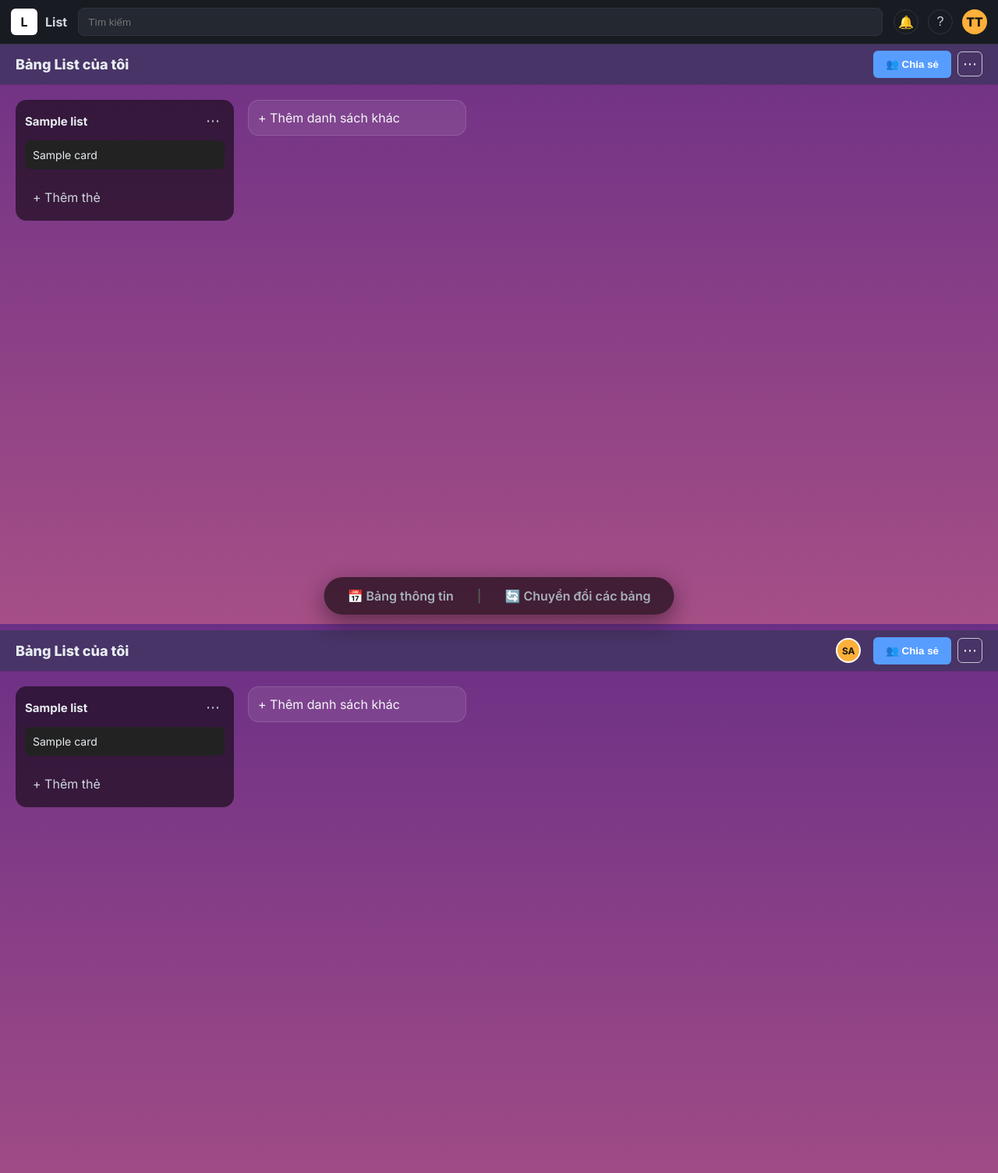
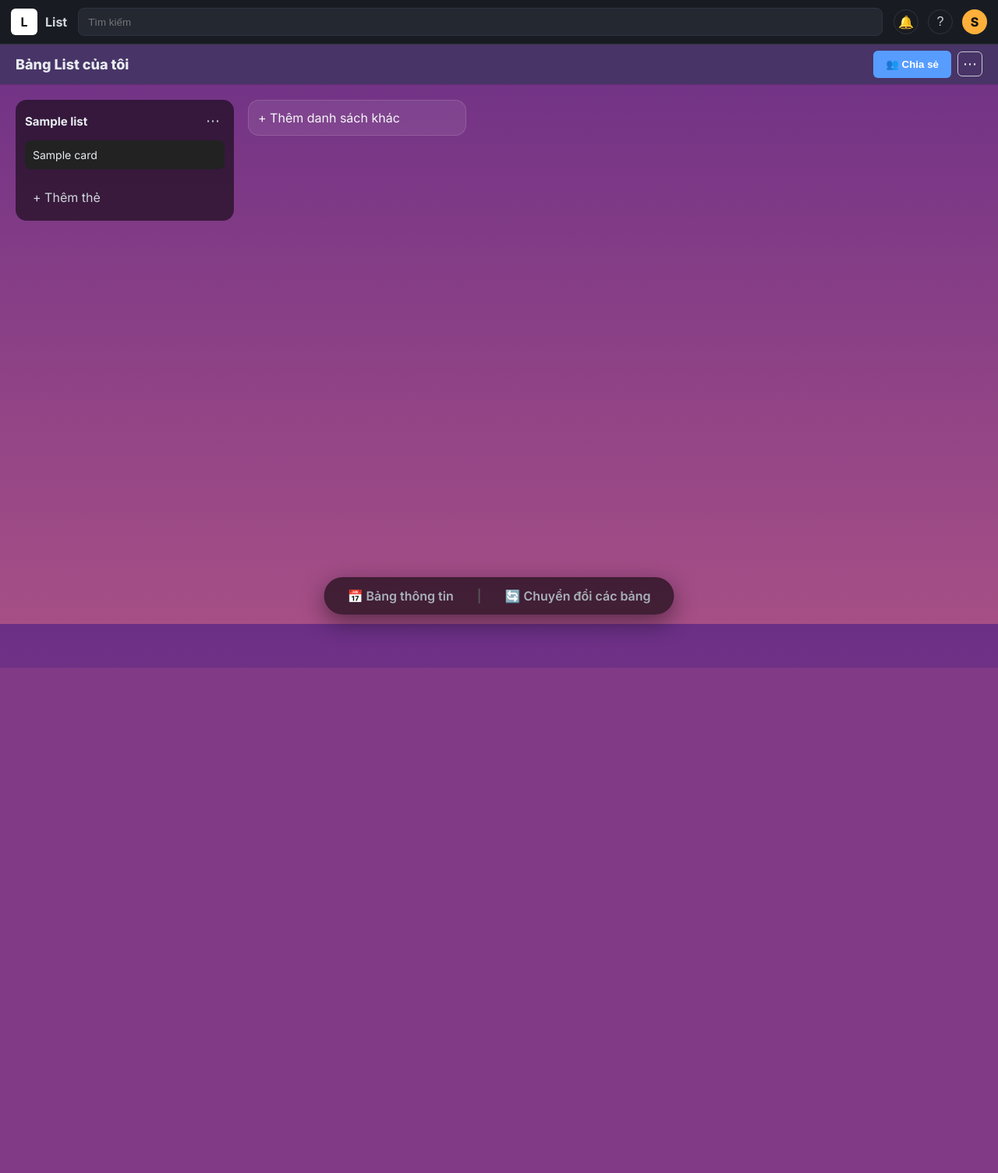
Before and after one commit to PhamThanhAn-23130002/PythonProject-4people-TodoList, a Django app: page /boards/board/1/ in a window 1280 px wide. Shown: the whole page at 78% size. After the commit the page ends 856 px from the top, so only its background shows below. Run offline with Django 5.2, Linux system fonts and the light colour scheme; a user stored in the database is signed in; tables that the repository leaves empty hold one stand-in row (values such as "Sample post").

```diff
--- a/boards/templates/boards/BangCVcuaToi.html
+++ b/boards/templates/boards/BangCVcuaToi.html
@@ -1619,60 +1619,6 @@
         {% endfor %}
     </div>
 </div>
-
-<header class="topbar">
-    <div class="brand">
-        <div class="logo">L</div>
-        <span>List</span>
-    </div>
-    <div class="search"><input placeholder="Tìm kiếm" aria-label="Tìm kiếm"></div>
-    <div class="top-actions">
-        <button class="icon-btn" title="Thông báo">🔔</button>
-        <button class="icon-btn" title="Trợ giúp">?</button>
-        <div class="avatar">TT</div>
-    </div>
-</header>
-
-<div class="board-bar">
-    <div class="board-title">Bảng List của tôi</div>
-    <div class="board-actions">
-        <div style="display: flex; margin-right: 8px;">
-            {% for member in members %}
-                <div title="{{ member.user.email }}" style="width: 32px; height: 32px; background: #ffb03a; color: #141414; border-radius: 50%; display: flex; align-items: center; justify-content: center; font-weight: bold; font-size: 12px; border: 2px solid white; margin-left: -8px;">
-                    {{ member.user.username|slice:":2"|upper }}
-                </div>
-            {% endfor %}
-        </div>
-        <button class="share-btn">👥 Chia sẻ</button>
-        <button class="more-btn">⋯</button>
-    </div>
-</div>
-
-<main class="board-wrap" role="main">
-    <div class="lists" role="list" id="listsContainer">
-
-        {% for l in lists %}
-            <div class="list">
-                <div class="list-header">
-                    <div class="list-title">{{ l.title }}</div>
-                    <button class="list-more-btn">⋯</button>
-                </div>
-
-                <div class="cards">
-                    {% for c in l.cards.all %}
-                        <div class="card">
-                            {{ c.title }}
-                        </div>
-                    {% endfor %}
-                </div>
-
-                <div class="add-card">+ Thêm thẻ</div>
-            </div>
-        {% endfor %}
-
-        <div class="add-list">+ Thêm danh sách khác</div>
-    </div>
-</main>
 
 
 <div id="cardDetailOverlay">
```
